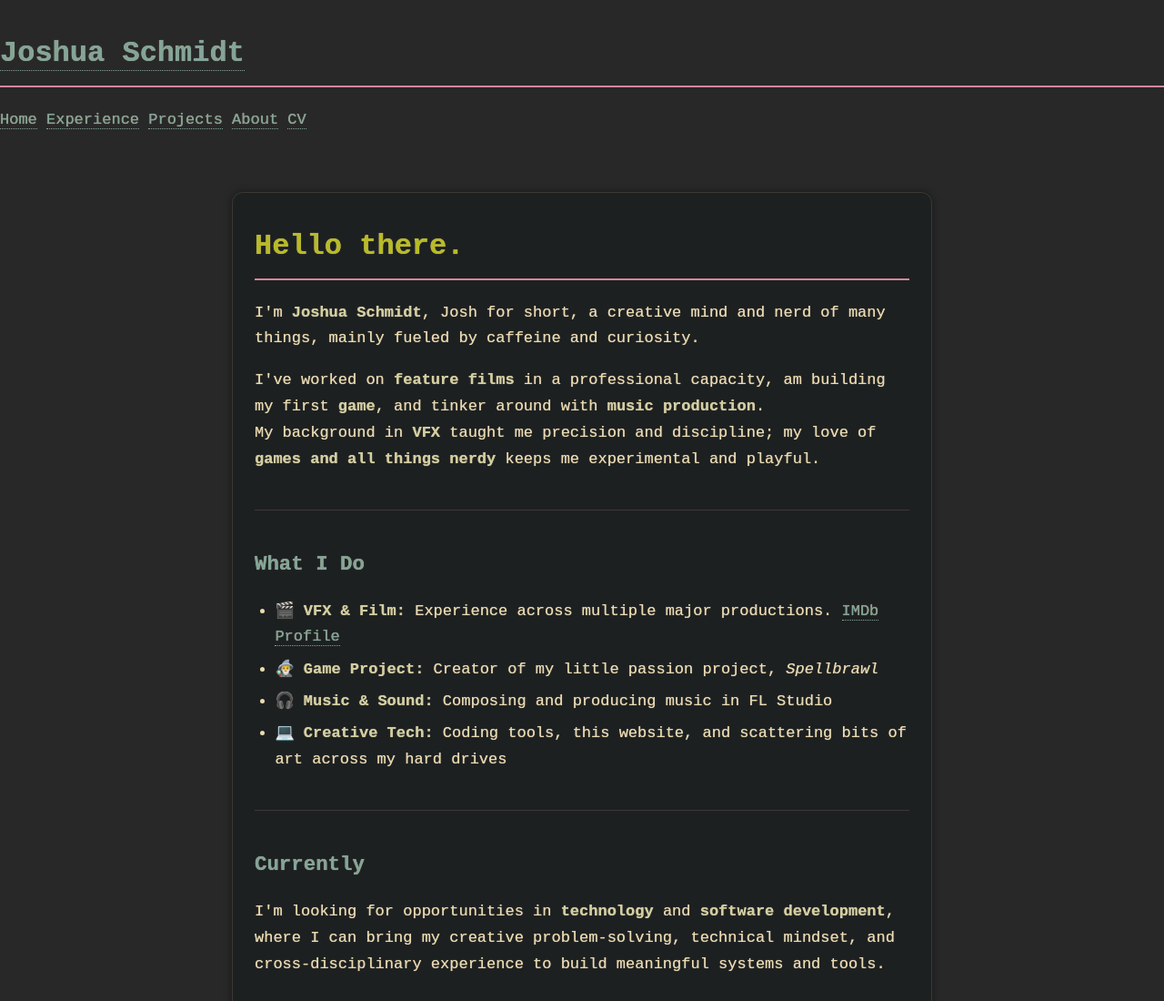
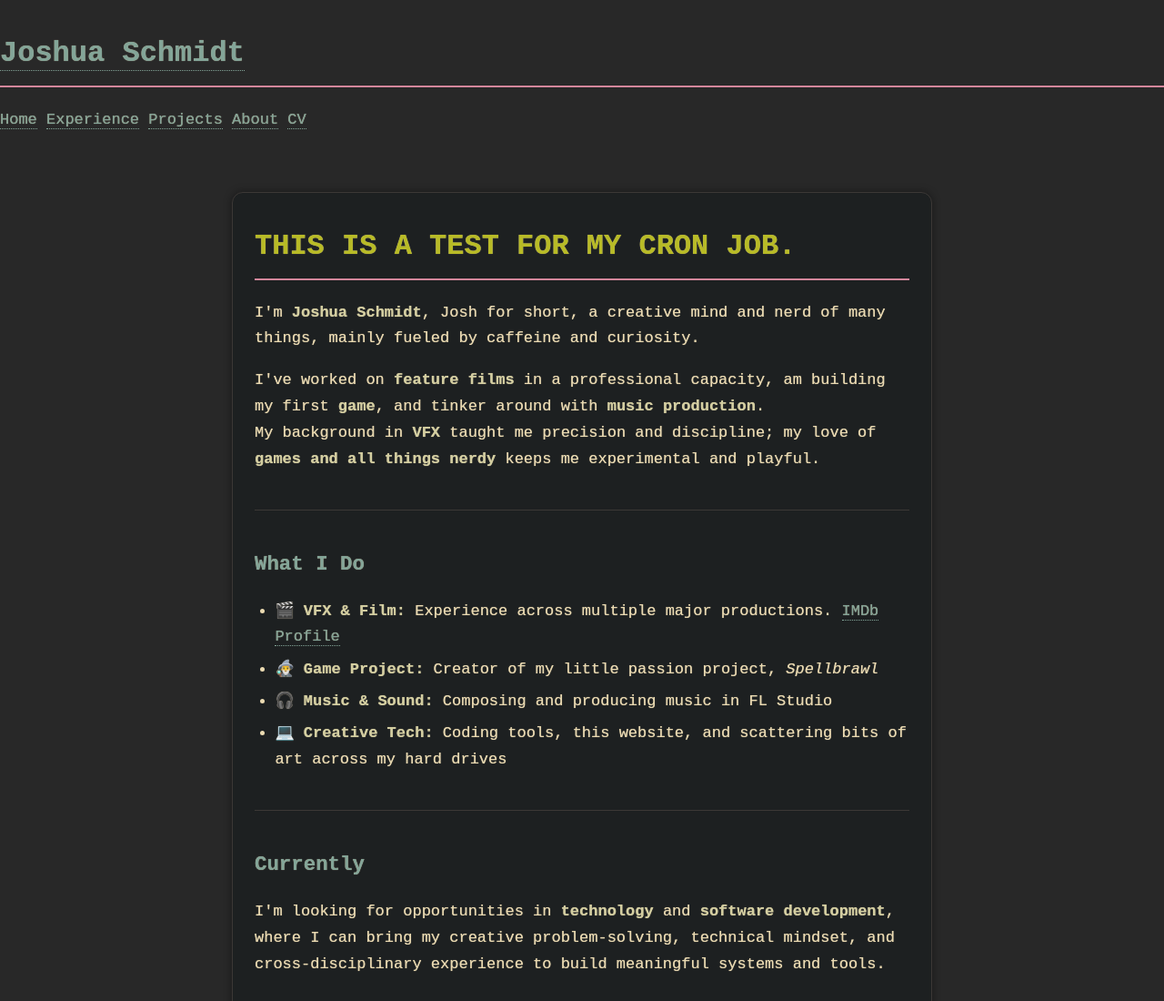
Before and after one commit to SirNoods/goshva-site, an Eleventy site: page src/index.md in a window 1280 px wide. Shown: the top 1100 px of the page at 91% size. Built offline with nearby package versions, Linux system fonts and the light colour scheme; Eleventy itself is replaced by a stand-in of ours; files that its build step writes are made by us from their sources.

Commit message:
cron job test

```diff
--- a/src/index.md
+++ b/src/index.md
@@ -2,7 +2,7 @@
 title: Joshua Schmidt
 layout: base.njk
 ---
-# Hello there.
+# THIS IS A TEST FOR MY CRON JOB.
 
 I'm **Joshua Schmidt**, Josh for short, a creative mind and nerd of many things, mainly fueled by caffeine and curiosity.
 
```
